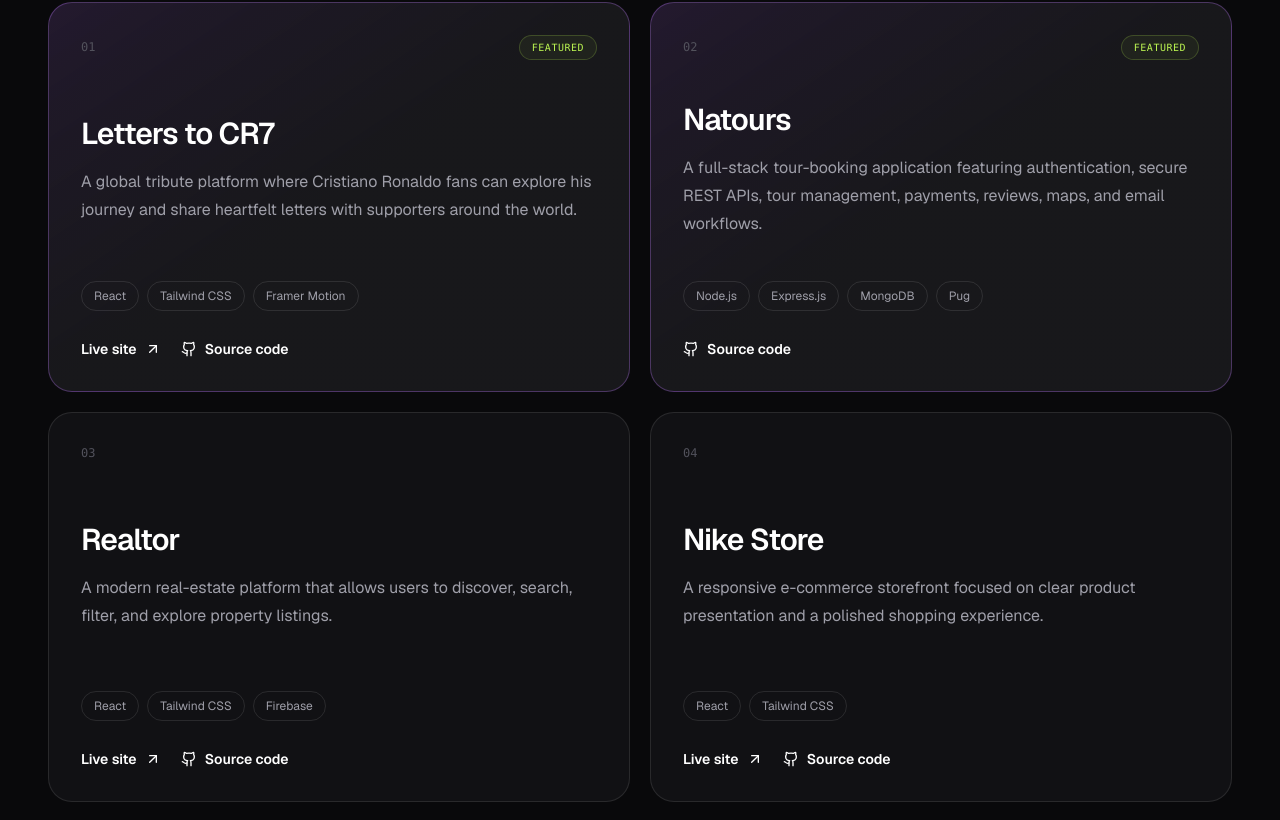
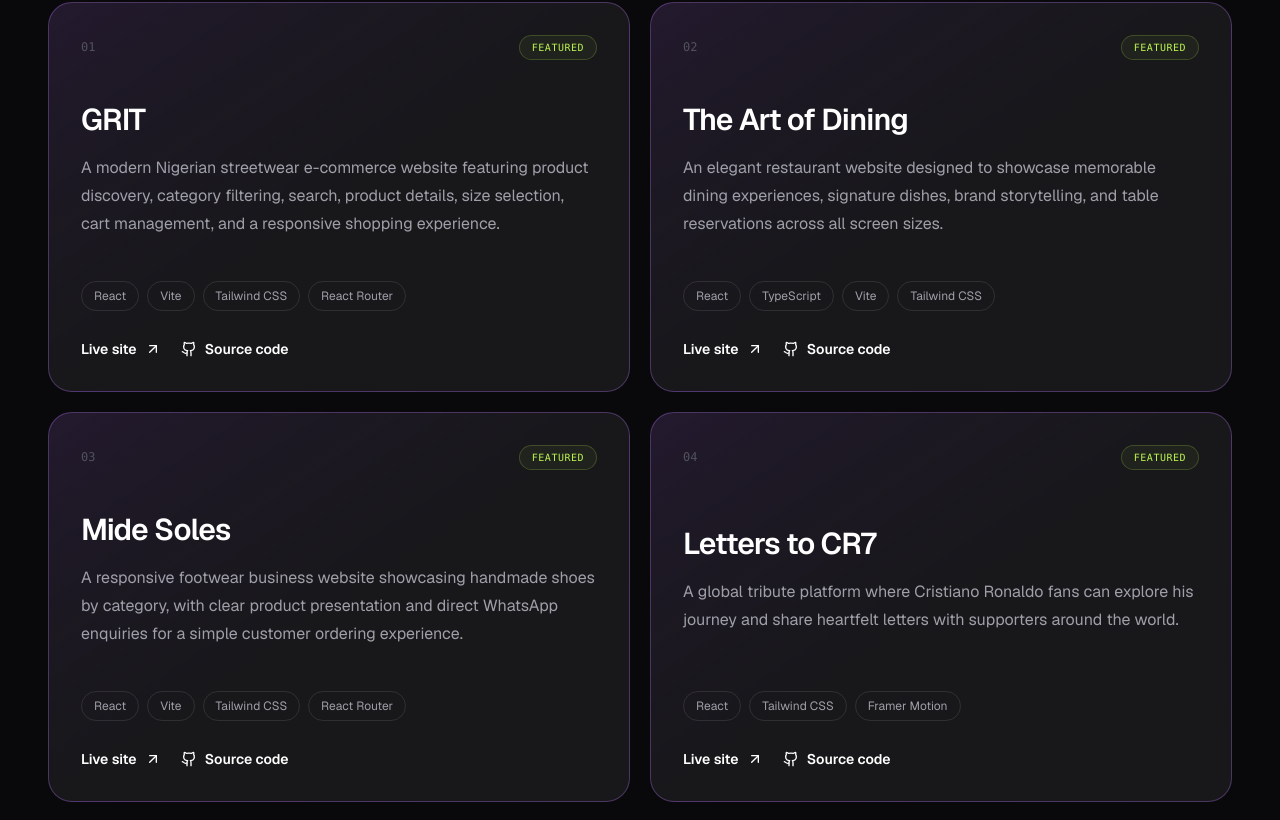
Before and after one commit to AlbertAdekanye/codewithkanye-portfolio, a Next.js app: page / in a window 1280 px wide. Shown: the part 2690-3510 px from the top of the page. Built offline with nearby package versions, Linux system fonts and the light colour scheme.

Commit message:
feat: add new projects to showcase portfolio and update existing project descriptions

```diff
--- a/src/app/page.js
+++ b/src/app/page.js
@@ -87,8 +87,51 @@ const skills = [
     ],
   },
 ];
-
 const projects = [
+  {
+    title: "GRIT",
+    description:
+      "A modern Nigerian streetwear e-commerce website featuring product discovery, category filtering, search, product details, size selection, cart management, and a responsive shopping experience.",
+    technologies: [
+      "React",
+      "Vite",
+      "Tailwind CSS",
+      "React Router",
+    ],
+    liveUrl: "https://grit-pi.vercel.app/",
+    githubUrl: "https://github.com/AlbertAdekanye/GRIT",
+    featured: true,
+  },
+  {
+    title: "The Art of Dining",
+    description:
+      "An elegant restaurant website designed to showcase memorable dining experiences, signature dishes, brand storytelling, and table reservations across all screen sizes.",
+    technologies: [
+      "React",
+      "TypeScript",
+      "Vite",
+      "Tailwind CSS",
+    ],
+    liveUrl: "https://the-art-of-dining.vercel.app/",
+    githubUrl:
+      "https://github.com/AlbertAdekanye/the-art-of-dining",
+    featured: true,
+  },
+  {
+    title: "Mide Soles",
+    description:
+      "A responsive footwear business website showcasing handmade shoes by category, with clear product presentation and direct WhatsApp enquiries for a simple customer ordering experience.",
+    technologies: [
+      "React",
+      "Vite",
+      "Tailwind CSS",
+      "React Router",
+    ],
+    liveUrl: "https://mide-soles.vercel.app/",
+    githubUrl:
+      "https://github.com/AlbertAdekanye/mide-soles",
+    featured: true,
+  },
   {
     title: "Letters to CR7",
     description:
@@ -112,6 +155,7 @@ const projects = [
       "Node.js",
       "Express.js",
       "MongoDB",
+      "Mongoose",
       "Pug",
     ],
     githubUrl:
@@ -121,7 +165,7 @@ const projects = [
   {
     title: "Realtor",
     description:
-      "A modern real-estate platform that allows users to discover, search, filter, and explore property listings.",
+      "A modern real-estate platform that allows users to discover, search, filter, and explore available property listings.",
     technologies: [
       "React",
       "Tailwind CSS",
@@ -131,40 +175,6 @@ const projects = [
       "https://realtor-clone-five-alpha.vercel.app/sign-in",
     githubUrl:
       "https://github.com/AlbertAdekanye/Realtor-Clone",
-  },
-  {
-    title: "Nike Store",
-    description:
-      "A responsive e-commerce storefront focused on clear product presentation and a polished shopping experience.",
-    technologies: ["React", "Tailwind CSS"],
-    liveUrl:
-      "https://nike-fake-store-clone.vercel.app/",
-    githubUrl:
-      "https://github.com/AlbertAdekanye/nike-fake-store-clone",
-  },
-  {
-    title: "Tesla Clone",
-    description:
-      "A responsive recreation of Tesla's landing experience, built to practise visual hierarchy, layouts, and modern interactions.",
-    technologies: ["React", "Tailwind CSS"],
-    liveUrl:
-      "https://tesla-clone-codewithkanye.vercel.app",
-    githubUrl:
-      "https://github.com/AlbertAdekanye/tesla-clone",
-  },
-  {
-    title: "IMDb Clone",
-    description:
-      "A responsive movie-discovery interface for browsing film and television content through a clean user experience.",
-    technologies: [
-      "React",
-      "Tailwind CSS",
-      "REST API",
-    ],
-    liveUrl:
-      "https://imdb-clone-liard-two.vercel.app",
-    githubUrl:
-      "https://github.com/AlbertAdekanye/IMDB-clone",
   },
 ];
 
```
